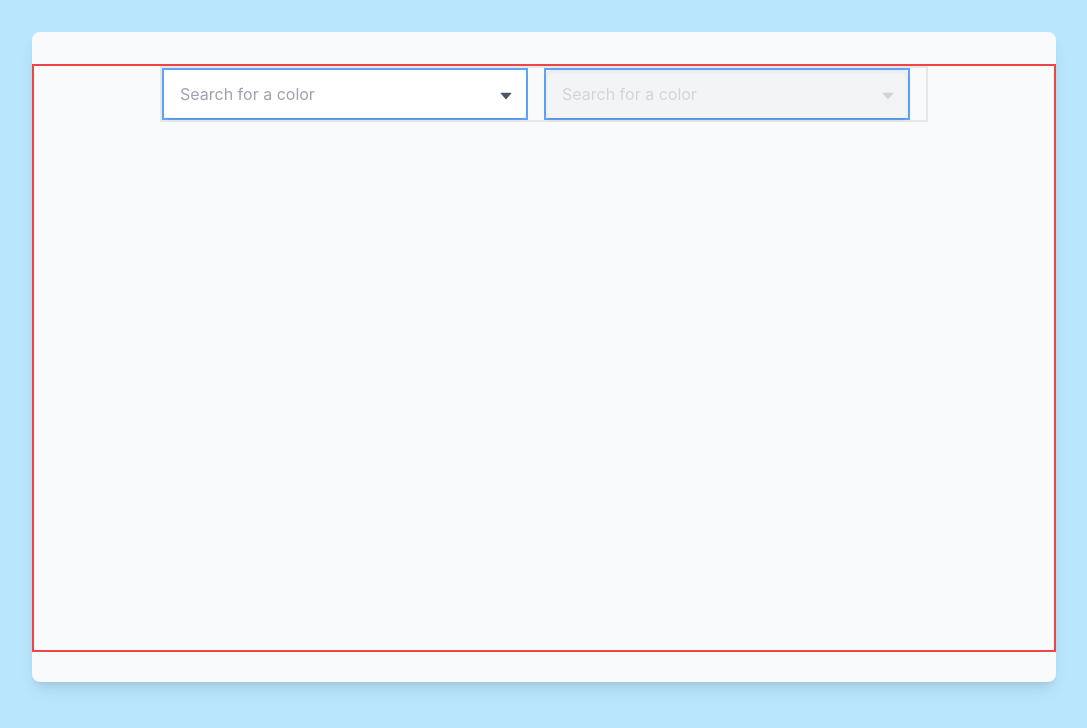
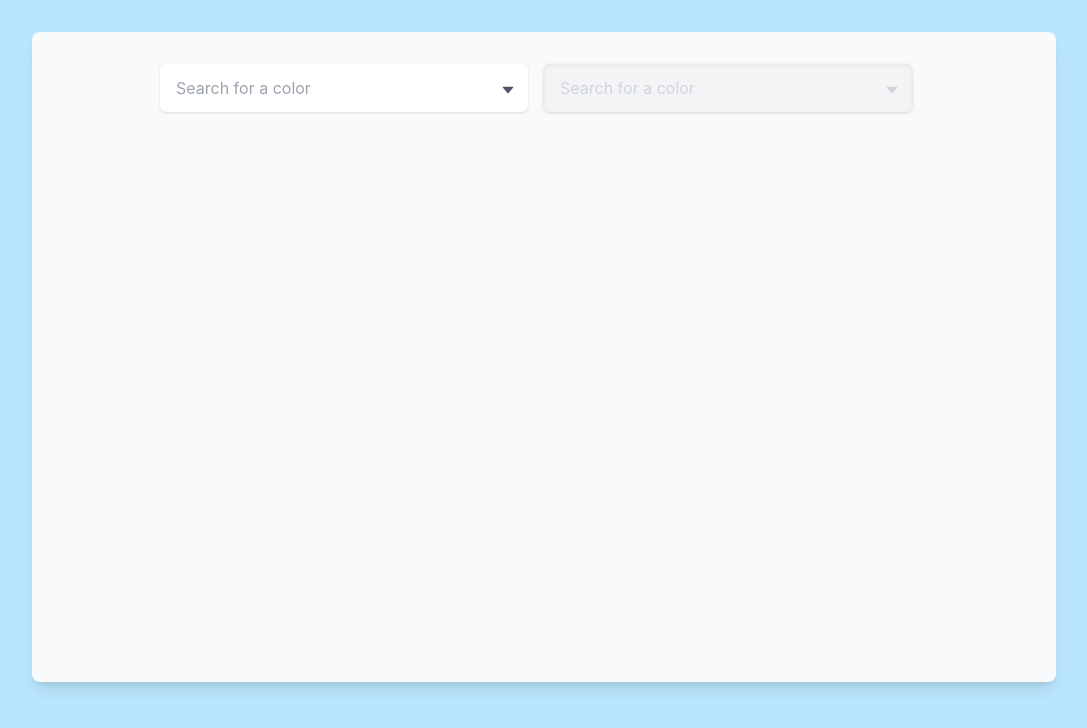
Before and after one commit to shookcodes/tailwind-colors-generator, a Next.js app: page / in a window 1280 px wide. Shown: the top 728 px of the page, without its empty margins (96-1183 px from the left). Built offline with nearby package versions, Linux system fonts and the light colour scheme.

Commit message:
Dropdown animations complete!

```diff
--- a/components/ColorGeneratorForm/InputWithDropdown/DropdownList/index.js
+++ b/components/ColorGeneratorForm/InputWithDropdown/DropdownList/index.js
@@ -2,7 +2,6 @@ import { useEffect } from "react";
 import { generateSecondaryData } from "../../../../utils";
 
 const DropdownList = ({
-  className,
   data,
   index,
   setInputValue,
@@ -32,11 +31,14 @@ const DropdownList = ({
   };
 
   return (
-    <div className={`absolute -top-8 inset-x-0 z-0 w-full ${className} `}>
+    <div
+      className="absolute top-8 mt-4 w-full overflow-hidden "
+      id={`dropdownListWrapper-${index}`}
+    >
       <ul
         id={`dropdownList-${index}`}
-        className={`
-        flex-col scroll w-full z-10 rounded-md mt-12 shadow-lg opacity-0 transform duration-200 bg-gray-100 transition-all -translate-y-full mx-auto dropdownList`}
+        className={` absolute top-0 inset-0 mt-4
+        flex-col scroll w-full h-max z-10 rounded-md  shadow-lg opacity-0 transform duration-200 bg-gray-100 transition-all max-h-120 -translate-y-full mx-auto dropdownList`}
       >
         {data &&
           data.map((item, dataIndex) =>
--- a/components/ColorGeneratorForm/InputWithDropdown/index.js
+++ b/components/ColorGeneratorForm/InputWithDropdown/index.js
@@ -99,7 +99,7 @@ const InputWithDropdown = ({
 
   return (
     <div
-      className={` border-2 border-blue-400 w-full h-full ${
+      className={`relative w-full h-full bg-inherit ${
         index === 0 ? "z-20" : "z-10"
       }`}
     >
--- a/components/ColorGeneratorForm/index.js
+++ b/components/ColorGeneratorForm/index.js
@@ -168,8 +168,8 @@ const ColorGeneratorForm = ({
           e.preventDefault();
         }}
       >
-        <fieldset className="flex w-full h-auto flex-col items-center  mb-12 border-2">
-          <div className=" flex flex-col sm:flex sm:flex-row sm:flex-nowrap sm:items-start items-center justify-center relative w-full sm:gap-4">
+        <fieldset className="flex w-full h-auto flex-col items-center  mb-12">
+          <div className=" flex flex-col sm:flex sm:flex-row sm:flex-nowrap sm:items-start items-center justify-center relative w-full gap-6 sm:gap-4">
             <InputWithDropdown
               index={0}
               placeholder="Search for a color"
--- a/pages/index.js
+++ b/pages/index.js
@@ -22,7 +22,7 @@ export default function Home() {
         className="flex flex-col items-center justify-between h-full w-11/12 mx-auto m-8  bg-gray-50 rounded-lg pt-8  shadow-lg max-w-screen-lg select-none "
       >
         {/* Below div wraps the content so that the top of the menu dropdown overflow is hidden when the menu is open pb-40 is so that shadow is not cut off from open menu due to overflow rules */}
-        <div className="w-full h-full  px-4 pb-80 border-2 border-red-500">
+        <div className="w-full h-full  px-4 pb-80 ">
           <div className="w-full h-max  px-4 pb-40">
             <div className="w-full flex h-full flex-col items-center mx-auto max-w-3xl  ">
               <ColorGeneratorForm
--- a/tailwind.config.js
+++ b/tailwind.config.js
@@ -13,6 +13,10 @@ module.exports = {
   ],
   theme: {
     extend: {
+      spacing: {
+        120: "480px",
+        128: "512px",
+      },
       screens: {
         xs: "320px",
         sm: "640px",
@@ -47,31 +51,10 @@ module.exports = {
             opacity: 1,
           },
         },
-        slideOutUp: {
-          "0%": {
-            transform: "scaleY(1, 1)",
-            "max-height": "500px",
-            height: "500px",
-            // width: "full",
-            opacity: 1,
-          },
-          "100%": {
-            transform: "scaleY(0, 0)",
-            "max-height": 0,
-            height: 0,
-            // width: 0,
-            opacity: 0,
-          },
-        },
       },
-      transitionProperty: {
-        // height: "height",
-        // 'spacing': 'margin, padding',
-      },
+
       animation: {
         scaleIn: "scaleIn 0.2s ease-in-out forwards",
-        slideInDown: "slideInDown 0.2s ease-in-out",
-        slideOutUp: "slideOutUp 0.2s ease-in-out",
       },
     },
   },
--- a/utils/setDropdownVisibility/index.js
+++ b/utils/setDropdownVisibility/index.js
@@ -1,39 +1,30 @@
 export const setDropdownVisibility = (list) => {
-  const showClasses = [
-    "translate-y-4",
-    "shadow-xl",
-    "opacity-100",
-    "h-auto",
-    "z-50",
-  ];
-  const hideClasses = [
-    "-translate-y-full",
-    "shadow-none",
-    "opacity-0",
-    "h-0",
-    "z-10",
-  ];
+  const showClasses = ["translate-y-4", "shadow-xl", "opacity-100", "z-50"];
+  const hideClasses = ["-translate-y-full", "shadow-none", "opacity-0", "z-10"];
   const index = list.id.split("-")[1];
   const dropdownIcon = document.getElementById(`dropdownIcon-${index}`);
 
   const buttons = Array.from(list.querySelectorAll("button"));
+
   const hideList = () => {
     dropdownIcon.classList.remove("-scale-100");
+
     list.classList.add(...hideClasses);
     list.classList.remove(...showClasses);
 
-    buttons.map((button) => {
-      button.classList.add("hidden");
-    });
+    setTimeout(() => {
+      list.parentNode.classList.remove("h-128");
+      list.parentNode.classList.add("h-0");
+    }, 200);
   };
 
   const showList = () => {
     dropdownIcon.classList.add("-scale-100");
     list.classList.remove(...hideClasses);
     list.classList.add(...showClasses);
-    buttons.map((button) => {
-      button.classList.remove("hidden");
-    });
+
+    list.parentNode.classList.remove("h-0");
+    list.parentNode.classList.add("h-128");
   };
 
   return { hideList, showList };
```
